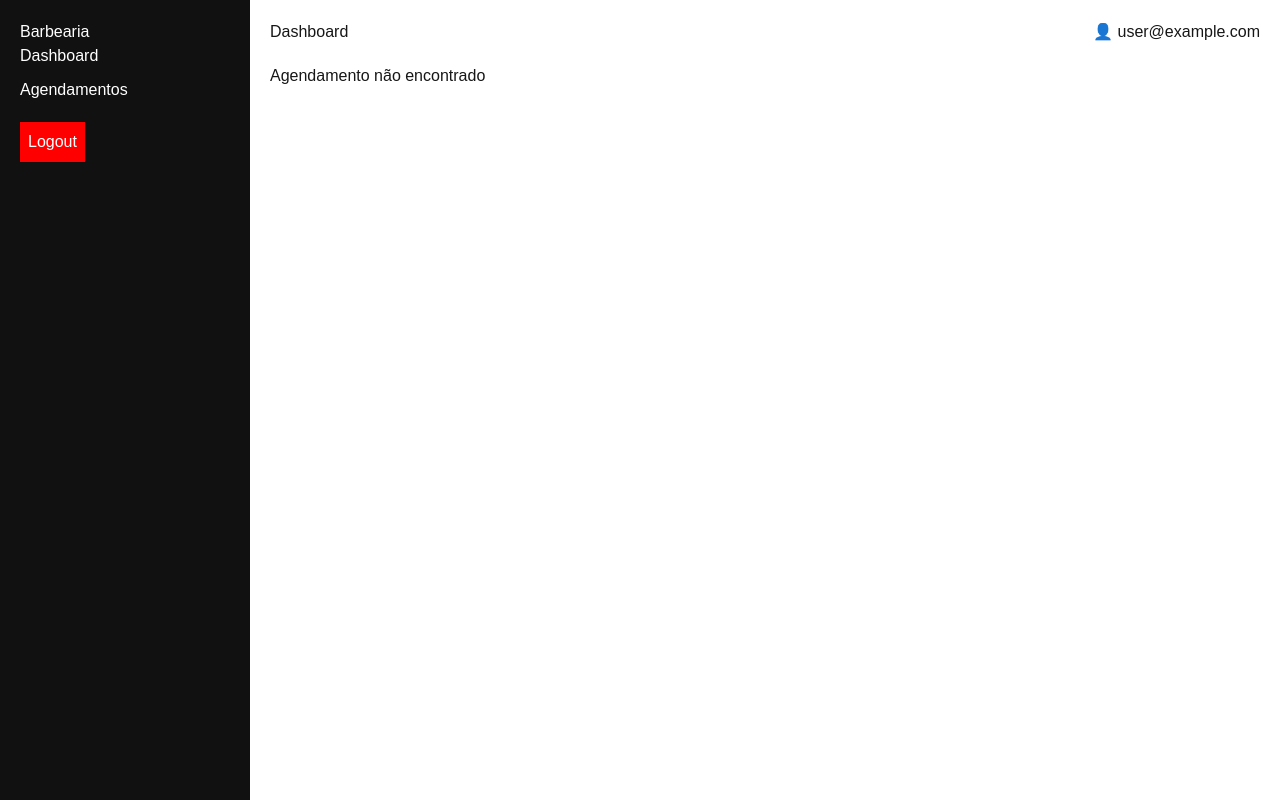
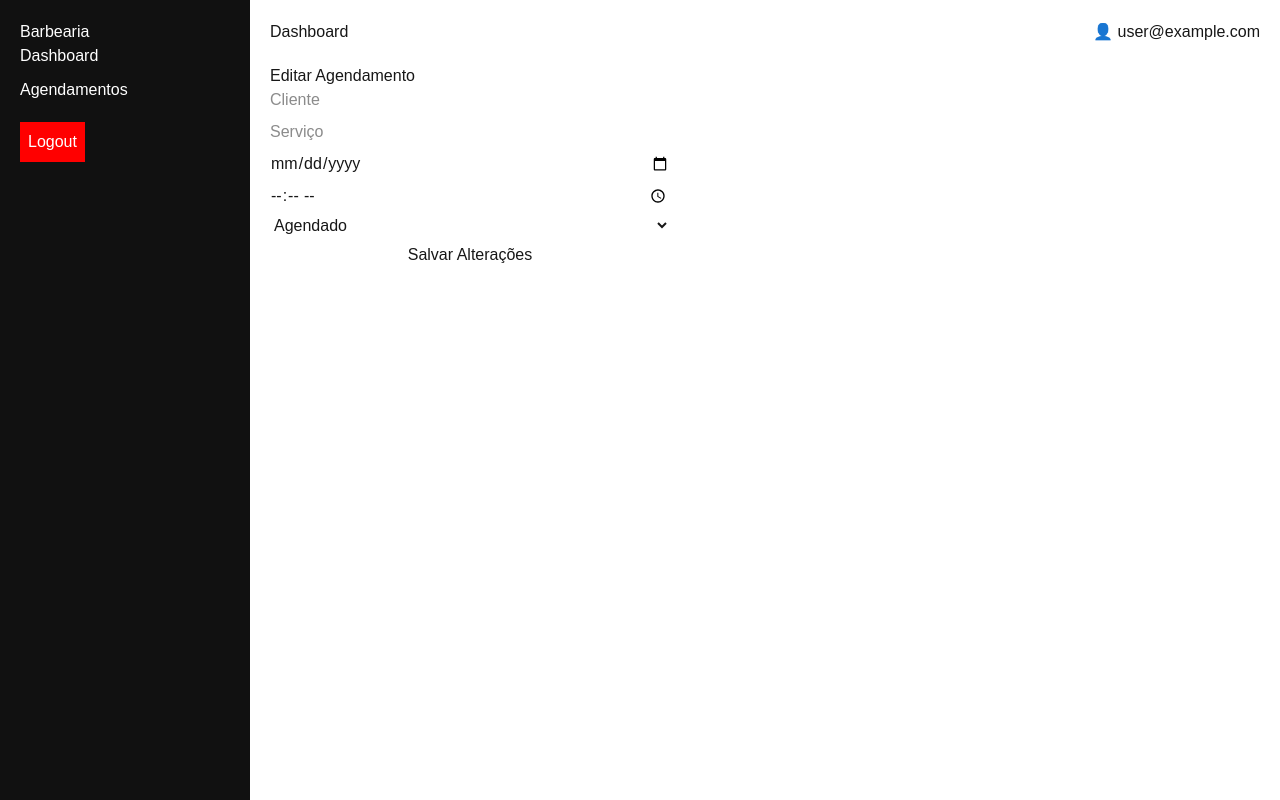
Before and after one commit to Kurosakiniel/BarbeariaFullStack, a Next.js app: page /dashboard/agendamentos/edit/1 in a window 1280 px wide. Built offline with nearby package versions, Linux system fonts and the light colour scheme; no server answers; the database is empty; sample sign-in values are in the browser's storage.

Commit message:
VAMMO TA FUNFANDO

```diff
--- a/src/app/api/agendamentos/[id]/route.ts
+++ b/src/app/api/agendamentos/[id]/route.ts
@@ -4,6 +4,21 @@ import Agendamento from "@/models/Agendamento";
 import { getServerSession } from "next-auth";
 import { authOptions } from "@/lib/auth";
 
+export async function GET(
+  req: Request,
+  context: { params: Promise<{ id: string }> }
+) {
+  const session = await getServerSession(authOptions);
+  if (!session) return NextResponse.json({ error: "Não autorizado" }, { status: 401 });
+
+  await dbConnect();
+  const { id } = await context.params;
+
+  const agendamento = await Agendamento.findById(id);
+  if (!agendamento) return NextResponse.json({ error: "Não encontrado" }, { status: 404 });
+
+  return NextResponse.json(agendamento);
+}
 export async function PUT(
   req: Request,
   context: { params: Promise<{ id: string }> }
--- a/src/app/dashboard/agendamentos/edit/[id]/page.tsx
+++ b/src/app/dashboard/agendamentos/edit/[id]/page.tsx
@@ -1,69 +1,90 @@
-import { redirect } from "next/navigation";
-import { getServerSession } from "next-auth";
-import { authOptions } from "@/lib/auth";
+"use client";
 
-type Props = {
-  params: {
-    id: string;
-  };
-};
+import { useState, useEffect } from "react";
+import { useRouter, useParams } from "next/navigation";
 
-async function getAgendamento(id: string) {
-  const res = await fetch(`http://localhost:3000/api/agendamentos`, {
-    cache: "no-store",
-  });
+export default function EditAgendamentoPage() {
+  const router = useRouter();
+  const params = useParams();
+  const id = params.id as string;
 
-  const data = await res.json();
+  const [cliente, setCliente] = useState("");
+  const [servico, setServico] = useState("");
+  const [data, setData] = useState("");
+  const [horario, setHorario] = useState("");
+  const [status, setStatus] = useState("agendado");
+  const [loading, setLoading] = useState(false);
 
-  return data.find((item: any) => item._id === id);
-}
+  // busca os dados atuais do agendamento
+  useEffect(() => {
+    fetch(`/api/agendamentos/${id}`)
+      .then((res) => res.json())
+      .then((data) => {
+        setCliente(data.cliente);
+        setServico(data.servico);
+        setData(data.data);
+        setHorario(data.horario);
+        setStatus(data.status);
+      });
+  }, [id]);
 
-export default async function EditAgendamentoPage({ params }: Props) {
-  const session = await getServerSession(authOptions);
+  async function handleSubmit(e: React.FormEvent) {
+    e.preventDefault();
+    setLoading(true);
 
-  if (!session) {
-    redirect("/login");
-  }
+    const res = await fetch(`/api/agendamentos/${id}`, {
+      method: "PUT",
+      headers: { "Content-Type": "application/json" },
+      body: JSON.stringify({ cliente, servico, data, horario, status }),
+    });
 
-  const agendamento = await getAgendamento(params.id);
-
-  if (!agendamento) {
-    return <h1>Agendamento não encontrado</h1>;
+    if (res.ok) {
+      router.push("/dashboard/agendamentos");
+      router.refresh();
+    } else {
+      const json = await res.json();
+      alert(json.error || "Erro ao editar agendamento");
+      setLoading(false);
+    }
   }
 
   return (
-    <div>
+    <div style={{ maxWidth: 400 }}>
       <h1>Editar Agendamento</h1>
 
-      {/* FORM SIMPLES (vamos melhorar depois) */}
-      <form
-        action={`/api/agendamentos/${params.id}`}
-        method="POST"
-      >
+      <form onSubmit={handleSubmit} style={{ display: "flex", flexDirection: "column", gap: 8 }}>
         <input
-          name="cliente"
-          defaultValue={agendamento.cliente}
           placeholder="Cliente"
+          value={cliente}
+          onChange={(e) => setCliente(e.target.value)}
+          required
         />
+        <input
+          placeholder="Serviço"
+          value={servico}
+          onChange={(e) => setServico(e.target.value)}
+          required
+        />
+        <input
+          type="date"
+          value={data}
+          onChange={(e) => setData(e.target.value)}
+          required
+        />
+        <input
+          type="time"
+          value={horario}
+          onChange={(e) => setHorario(e.target.value)}
+          required
+        />
+        <select value={status} onChange={(e) => setStatus(e.target.value)}>
+          <option value="agendado">Agendado</option>
+          <option value="concluido">Concluído</option>
+          <option value="cancelado">Cancelado</option>
+        </select>
 
-        <input
-          name="servico"
-          defaultValue={agendamento.servico}
-          placeholder="Serviço"
-        />
-
-        <input
-          name="data"
-          defaultValue={agendamento.data}
-        />
-
-        <input
-          name="horario"
-          defaultValue={agendamento.horario}
-        />
-
-        <button type="submit">
-          Salvar
+        <button type="submit" disabled={loading}>
+          {loading ? "Salvando..." : "Salvar Alterações"}
         </button>
       </form>
     </div>
--- a/src/app/dashboard/agendamentos/novo/page.tsx
+++ b/src/app/dashboard/agendamentos/novo/page.tsx
@@ -10,30 +10,25 @@ export default function NovoAgendamentoPage() {
   const [servico, setServico] = useState("");
   const [data, setData] = useState("");
   const [horario, setHorario] = useState("");
+  const [loading, setLoading] = useState(false);
 
   async function handleSubmit(e: React.FormEvent) {
     e.preventDefault();
+    setLoading(true);
 
     const res = await fetch("/api/agendamentos", {
       method: "POST",
-      headers: {
-        "Content-Type": "application/json",
-      },
-      body: JSON.stringify({
-        cliente,
-        servico,
-        data,
-        horario,
-      }),
+      headers: { "Content-Type": "application/json" },
+      body: JSON.stringify({ cliente, servico, data, horario }),
     });
 
     if (res.ok) {
-      alert("Agendamento criado com sucesso!");
       router.push("/dashboard/agendamentos");
-      router.refresh();
+      router.refresh(); // ✅ faz a tabela rebuscar os dados
     } else {
-      const data = await res.json();
-      alert(data.error || "Erro ao criar agendamento");
+      const json = await res.json();
+      alert(json.error || "Erro ao criar agendamento");
+      setLoading(false);
     }
   }
 
@@ -41,33 +36,34 @@ export default function NovoAgendamentoPage() {
     <div style={{ maxWidth: 400 }}>
       <h1>Novo Agendamento</h1>
 
-      <form onSubmit={handleSubmit}>
+      <form onSubmit={handleSubmit} style={{ display: "flex", flexDirection: "column", gap: 8 }}>
         <input
           placeholder="Cliente"
           value={cliente}
           onChange={(e) => setCliente(e.target.value)}
+          required
         />
-
         <input
           placeholder="Serviço"
           value={servico}
           onChange={(e) => setServico(e.target.value)}
+          required
         />
-
         <input
           type="date"
           value={data}
           onChange={(e) => setData(e.target.value)}
+          required
         />
-
         <input
           type="time"
           value={horario}
           onChange={(e) => setHorario(e.target.value)}
+          required
         />
 
-        <button type="submit">
-          Criar Agendamento
+        <button type="submit" disabled={loading}>
+          {loading ? "Criando..." : "Criar Agendamento"}
         </button>
       </form>
     </div>
--- a/src/app/dashboard/agendamentos/page.tsx
+++ b/src/app/dashboard/agendamentos/page.tsx
@@ -1,49 +1,35 @@
 import { getServerSession } from "next-auth";
 import { authOptions } from "@/lib/auth";
 import { redirect } from "next/navigation";
-
-type Agendamento = {
-  _id: string;
-  cliente: string;
-  servico: string;
-  data: string;
-  horario: string;
-  status: string;
-};
+import Link from "next/link";
+import dbConnect from "@/lib/db";
+import AgendamentoModel from "@/models/Agendamento";
+import type { Agendamento } from "@/types";
+import DeleteButton from "@/components/DeleteButton";
 
 async function getAgendamentos(): Promise<Agendamento[]> {
-  const res = await fetch("http://localhost:3000/api/agendamentos", {
-    cache: "no-store",
-  });
-
-  if (!res.ok) {
-    throw new Error("Erro ao buscar agendamentos");
-  }
-
-  return res.json();
+  await dbConnect();
+  const agendamentos = await AgendamentoModel.find().lean();
+  return JSON.parse(JSON.stringify(agendamentos));
 }
 
 export default async function AgendamentosPage() {
-  // 🔐 proteção
   const session = await getServerSession(authOptions);
+  if (!session) redirect("/login");
 
-  if (!session) {
-    redirect("/login");
-  }
-
-  // 📦 dados
   const agendamentos = await getAgendamentos();
 
   return (
     <div>
       <h1>Agendamentos</h1>
 
-      {/* BOTÃO FUTURO */}
-      <button style={{ margin: "10px 0", padding: "8px" }}>
+      <Link
+        href="/dashboard/agendamentos/novo"
+        style={{ display: "inline-block", margin: "10px 0", padding: "8px", border: "1px solid black", textDecoration: "none" }}
+      >
         + Novo Agendamento
-      </button>
+      </Link>
 
-      {/* TABELA */}
       <table border={1} cellPadding={10} style={{ width: "100%" }}>
         <thead>
           <tr>
@@ -55,7 +41,6 @@ export default async function AgendamentosPage() {
             <th>Ações</th>
           </tr>
         </thead>
-
         <tbody>
           {agendamentos.map((item) => (
             <tr key={item._id}>
@@ -64,12 +49,11 @@ export default async function AgendamentosPage() {
               <td>{item.data}</td>
               <td>{item.horario}</td>
               <td>{item.status}</td>
-
               <td>
-                <button>Editar</button>
-                <button style={{ marginLeft: 8, color: "red" }}>
-                  Excluir
-                </button>
+                <Link href={`/dashboard/agendamentos/edit/${item._id}`}>
+                  Editar
+                </Link>
+                <DeleteButton id={item._id} />
               </td>
             </tr>
           ))}
--- /dev/null
+++ b/src/components/DeleteButton.tsx
@@ -0,0 +1,24 @@
+"use client";
+
+import { useRouter } from "next/navigation";
+
+type Props = { id: string };
+
+export default function DeleteButton({ id }: Props) {
+  const router = useRouter();
+
+  async function handleDelete() {
+    const confirmado = confirm("Tem certeza que quer excluir?");
+    if (!confirmado) return;
+
+    await fetch(`/api/agendamentos/${id}`, { method: "DELETE" });
+
+    router.refresh();
+  }
+
+  return (
+    <button onClick={handleDelete} style={{ marginLeft: 8, color: "red" }}>
+      Excluir
+    </button>
+  );
+}
--- /dev/null
+++ b/src/types/index.ts
@@ -0,0 +1,10 @@
+export type AgendamentoStatus = "agendado" | "concluido" | "cancelado";
+
+export type Agendamento = {
+  _id: string;
+  cliente: string;
+  servico: string;
+  data: string;
+  horario: string;
+  status: AgendamentoStatus;
+};
```
